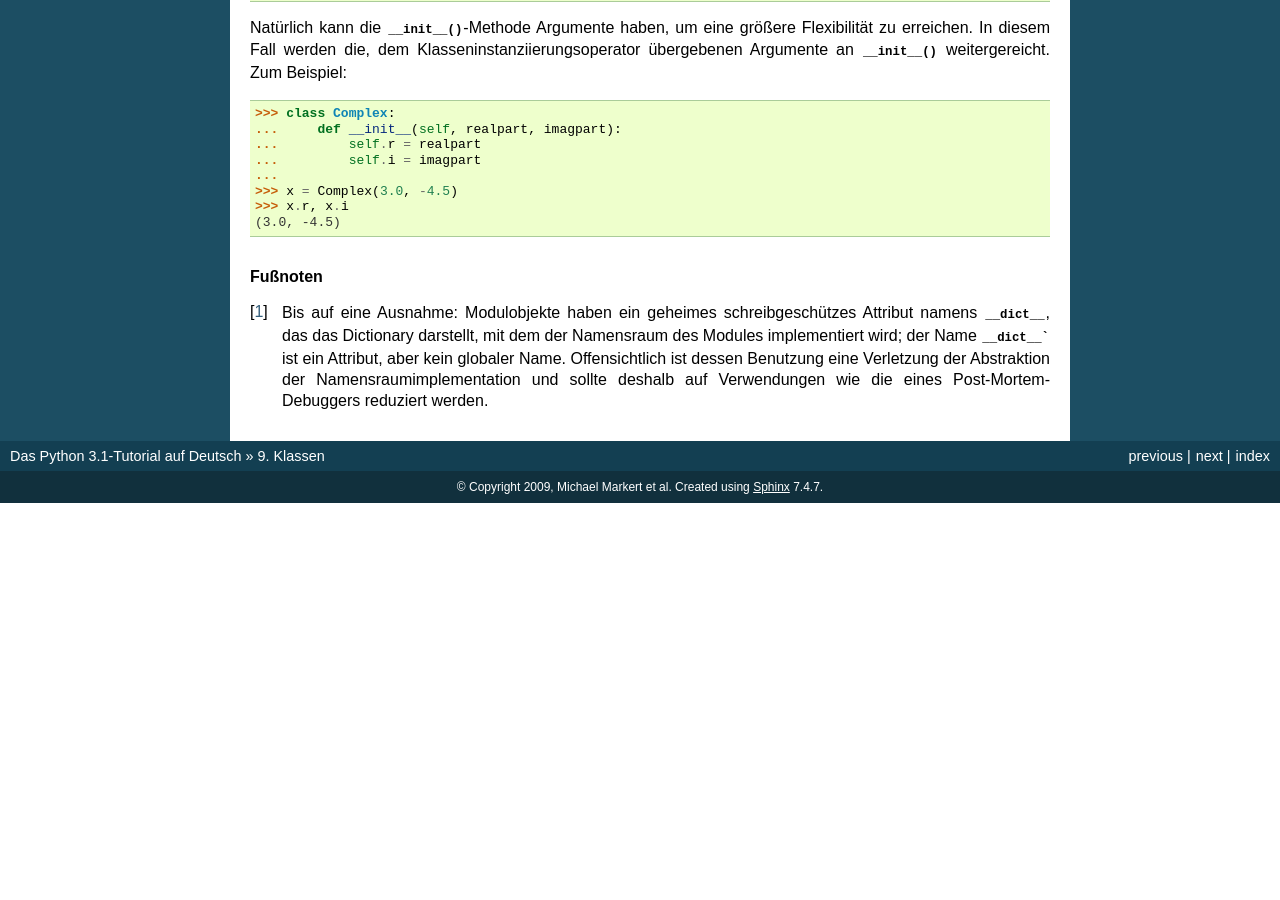
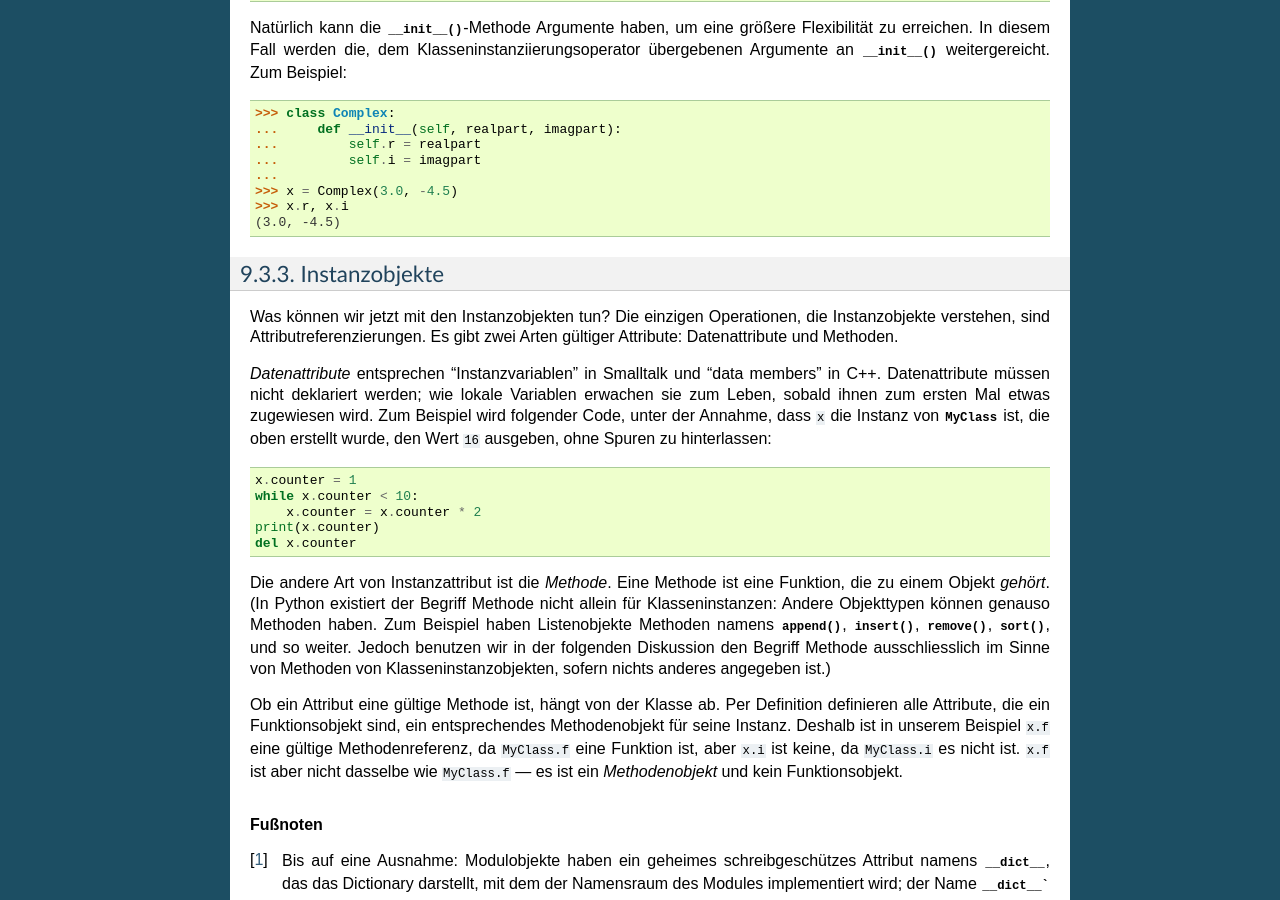
Before and after one commit to cofi/py-tutorial-de, a Sphinx documentation site: the page built from source/classes.rst, in a window 1280 px wide and 900 px high, scrolled down 4764 px. Built offline with Sphinx 7.4.7, drawn with Linux system fonts in a browser that asks for light colours; before the commit the page ends 5267 px from its top, so only the background shows below that; some of the changed text lies outside the part shown.

Commit message:
Translated section 9.3.3 (Issue #56)

```diff
--- a/source/classes.rst
+++ b/source/classes.rst
@@ -327,6 +327,46 @@ weitergereicht. Zum Beispiel::
    (3.0, -4.5)
 
 
+.. _tut-instanceobjects:
+
+Instanzobjekte
+--------------
+
+Was können wir jetzt mit den Instanzobjekten tun? Die einzigen Operationen, die
+Instanzobjekte verstehen, sind Attributreferenzierungen. Es gibt zwei Arten
+gültiger Attribute: Datenattribute und Methoden.
+
+*Datenattribute* entsprechen "Instanzvariablen" in Smalltalk und "data members"
+in C++. Datenattribute müssen nicht deklariert werden; wie lokale Variablen
+erwachen sie zum Leben, sobald ihnen zum ersten Mal etwas zugewiesen wird. Zum
+Beispiel wird folgender Code, unter der Annahme, dass ``x`` die Instanz von
+:class:`MyClass` ist, die oben erstellt wurde, den Wert ``16`` ausgeben, ohne
+Spuren zu hinterlassen::
+
+    x.counter = 1
+    while x.counter < 10:
+        x.counter = x.counter * 2
+    print(x.counter)
+    del x.counter
+
+Die andere Art von Instanzattribut ist die *Methode*. Eine Methode ist eine
+Funktion, die zu einem Objekt *gehört*. (In Python existiert der Begriff Methode
+nicht allein für Klasseninstanzen: Andere Objekttypen können genauso Methoden
+haben. Zum Beispiel haben Listenobjekte Methoden namens :meth:`append`,
+:meth:`insert`, :meth:`remove`, :meth:`sort`, und so weiter. Jedoch benutzen wir
+in der folgenden Diskussion den Begriff Methode ausschliesslich im Sinne von
+Methoden von Klasseninstanzobjekten, sofern nichts anderes angegeben ist.)
+
+.. index:: object: method
+
+Ob ein Attribut eine gültige Methode ist, hängt von der Klasse ab. Per
+Definition definieren alle Attribute, die ein Funktionsobjekt sind, ein
+entsprechendes Methodenobjekt für seine Instanz. Deshalb ist in unserem Beispiel
+``x.f`` eine gültige Methodenreferenz, da ``MyClass.f`` eine Funktion ist, aber
+``x.i`` ist keine, da ``MyClass.i`` es nicht ist. ``x.f`` ist aber nicht
+dasselbe wie ``MyClass.f`` --- es ist ein *Methodenobjekt* und kein
+Funktionsobjekt.
+
 .. rubric:: Fußnoten
 
 .. [#] Bis auf eine Ausnahme: Modulobjekte haben ein geheimes schreibgeschützes
```
